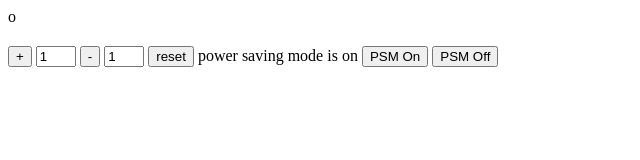
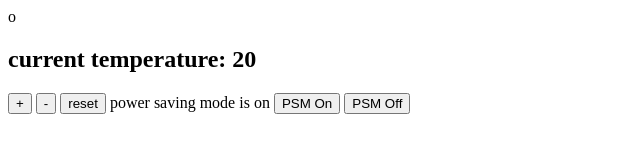
Before and after one commit to BenjaminJamesKearns/Thermostat, a plain HTML site: page index.html in a window 1280 px wide. Shown: the whole page, without its empty margins (0-640 px from the left). Drawn offline with nearby package versions, Linux system fonts and the light colour scheme.

Commit message:
working on interface

```diff
--- a/index.html
+++ b/index.html
@@ -4,6 +4,7 @@ o<!DOCTYPE html>
   src="https://code.jquery.com/jquery-2.1.4.js"
   integrity="sha256-siFczlgw4jULnUICcdm9gjQPZkw/YPDqhQ9+nAOScE4="
   crossorigin="anonymous"></script>
+  <script src="src/interface.js"></script>
 <html>
   <head>
     <title>Thermostat</title>
@@ -13,9 +14,7 @@ o<!DOCTYPE html>
       <h1 id="temperature"></h1>
       <p>
         <button id="temperature-up">+</button>
-        <input type="text" name="temp-up" value=1 style="width: 40px;">
         <button id="temperature-down">-</button>
-        <input type="text" name="temp-down" value=1 style="width: 40px;">
         <button id="temperature-reset">reset</button>
         power saving mode is <span id="power-saving-status">on</span>
         <button id="powersaving-on">PSM On</button>
--- /dev/null
+++ b/src/interface.js
@@ -0,0 +1,9 @@
+$(document).ready(function() {
+  var thermostat = new Thermostat();
+  $('#temperature').text('current temperature: ' + thermostat.temperature);
+});
+
+$('#temperature-up').on('click', function() {
+  thermostat.up();
+  $('#temperature').text('current temperature: ' + thermostat.temperature);
+})
--- a/src/thermostat.js
+++ b/src/thermostat.js
@@ -15,7 +15,7 @@ Thermostat.prototype.currentTemperature = function() {
   return this.temperature
 }
 
-Thermostat.prototype.up = function(number) {
+Thermostat.prototype.up = function(number = 1) {
   this.temperature += number
   this.checkNotOverMaximumTemperature()
 }
```
